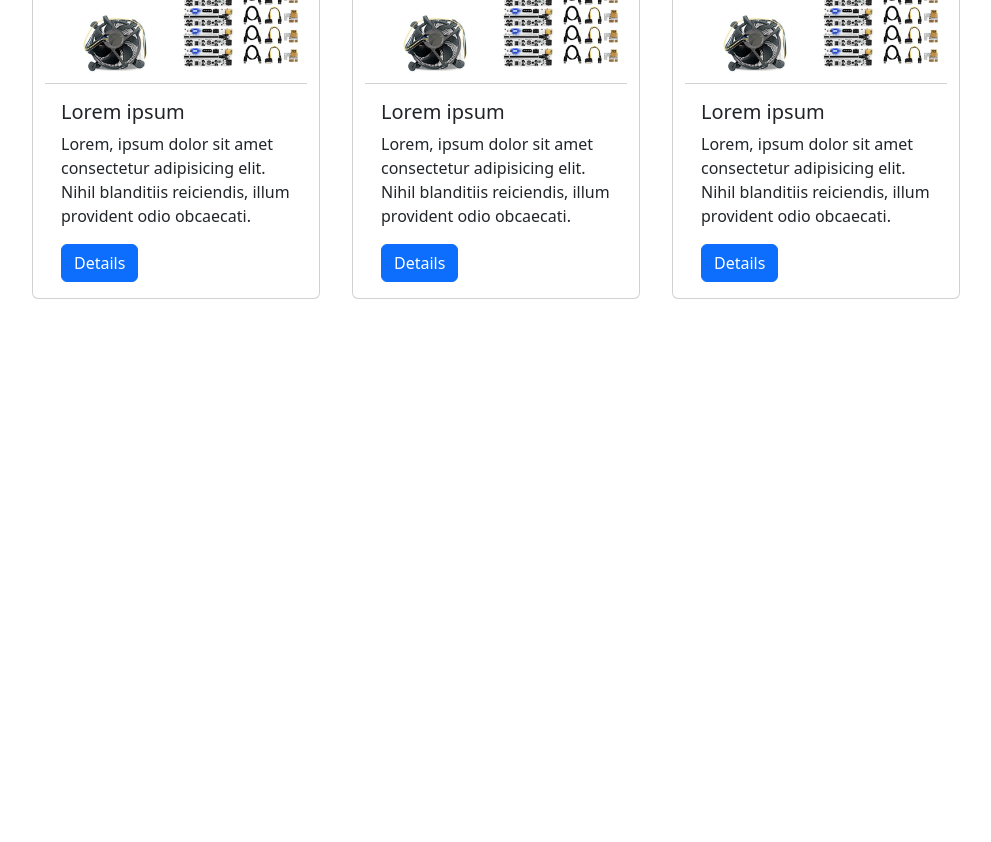
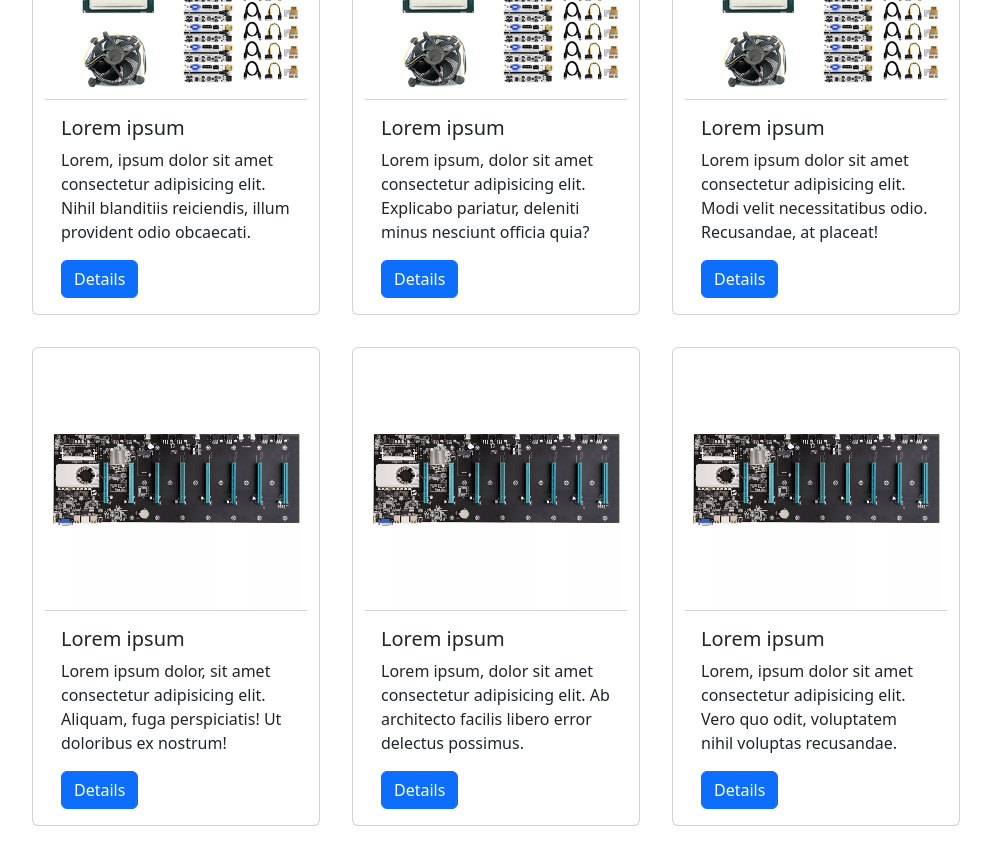
Before and after one commit to Douba9/E-Commerce, a React (Create React App) app in the folder ecom/: page / in a window 1280 px wide. Shown: the part 260-1102 px from the top of the page, without its empty margins (144-1135 px from the left). Before the commit the page ends 800 px from the top, so only its background shows below. Built offline with nearby package versions, Linux system fonts and the light colour scheme.

Commit message:
updated cards

```diff
--- a/ecom/src/App.css
+++ b/ecom/src/App.css
@@ -127,6 +127,10 @@
   align-items: center;
 }
 
+.Home main .row {
+  margin: 1em 0 ;
+}
+
 .Home main .card {
   margin: 0 1em;
   width: 18rem;
--- a/ecom/src/Home.jsx
+++ b/ecom/src/Home.jsx
@@ -2,6 +2,7 @@ import React from "react"
 import cart from './img/icon-cart.svg'
 import logo from './img/logo.png'
 import products from './img/products.png'
+import motherboard from './img/motherboard.png'
 
 export const Home = () => {
     return (
@@ -35,23 +36,61 @@ export const Home = () => {
                         <div className="card-body">
                             <h5 className="card-title">Lorem ipsum</h5>
                             <p className="card-text">Lorem, ipsum dolor sit amet consectetur adipisicing elit. Nihil blanditiis reiciendis, illum provident odio obcaecati.</p>
-                            <button className="btn btn-primary">Details</button>
+                            <a href="#">
+                                <button className="btn btn-primary">Details</button>
+                            </a>
                         </div>
                     </div>
                     <div className="card">
                         <img src={products} alt="products" className="card-img-top"/>
                         <div className="card-body">
                             <h5 className="card-title">Lorem ipsum</h5>
-                            <p className="card-text">Lorem, ipsum dolor sit amet consectetur adipisicing elit. Nihil blanditiis reiciendis, illum provident odio obcaecati.</p>
-                            <button className="btn btn-primary">Details</button>
+                            <p className="card-text">Lorem ipsum, dolor sit amet consectetur adipisicing elit. Explicabo pariatur, deleniti minus nesciunt officia quia?</p>
+                            <a href="#">
+                                <button className="btn btn-primary">Details</button>
+                            </a>
                         </div>
                     </div>
                     <div className="card">
                         <img src={products} alt="products" className="card-img-top"/>
                         <div className="card-body">
                             <h5 className="card-title">Lorem ipsum</h5>
-                            <p className="card-text">Lorem, ipsum dolor sit amet consectetur adipisicing elit. Nihil blanditiis reiciendis, illum provident odio obcaecati.</p>
-                            <button className="btn btn-primary">Details</button>
+                            <p className="card-text">Lorem ipsum dolor sit amet consectetur adipisicing elit. Modi velit necessitatibus odio. Recusandae, at placeat!</p>
+                            <a href="#">
+                                <button className="btn btn-primary">Details</button>
+                            </a>
+                        </div>
+                    </div>
+                </div>
+                <div className="row">
+                    <div className="card">
+                        <img src={motherboard} alt="motherboard" className="card-img-top"/>
+                        <div className="card-body">
+                            <h5 className="card-title">Lorem ipsum</h5>
+                            <p className="card-text">Lorem ipsum dolor, sit amet consectetur adipisicing elit. Aliquam, fuga perspiciatis! Ut doloribus ex nostrum!</p>
+                            <a href="#">
+                                <button className="btn btn-primary">Details</button>
+                            </a>
+                        </div>
+                    </div>
+                    <div className="card">
+                        <img src={motherboard} alt="motherboard" className="card-img-top"/>
+                        <div className="card-body">
+                            <h5 className="card-title">Lorem ipsum</h5>
+                            <p className="card-text">Lorem ipsum, dolor sit amet consectetur adipisicing elit. Ab architecto facilis libero error delectus possimus.</p>
+                            <a href="#">
+                                <button className="btn btn-primary">Details</button>
+                            </a>
+                        </div>
+                    </div>
+                    <div className="card">
+                        <img src={motherboard} alt="motherboard" className="card-img-top"/>
+                        <div className="card-body">
+                            <h5 className="card-title">Lorem ipsum</h5>
+                            <p className="card-text">Lorem, ipsum dolor sit amet consectetur adipisicing elit. Vero quo odit, voluptatem nihil voluptas recusandae.</p>
+                            <a href="#">
+                                <button className="btn btn-primary">Details</button>
+                            </a>
                         </div>
                     </div>
                 </div>
```
